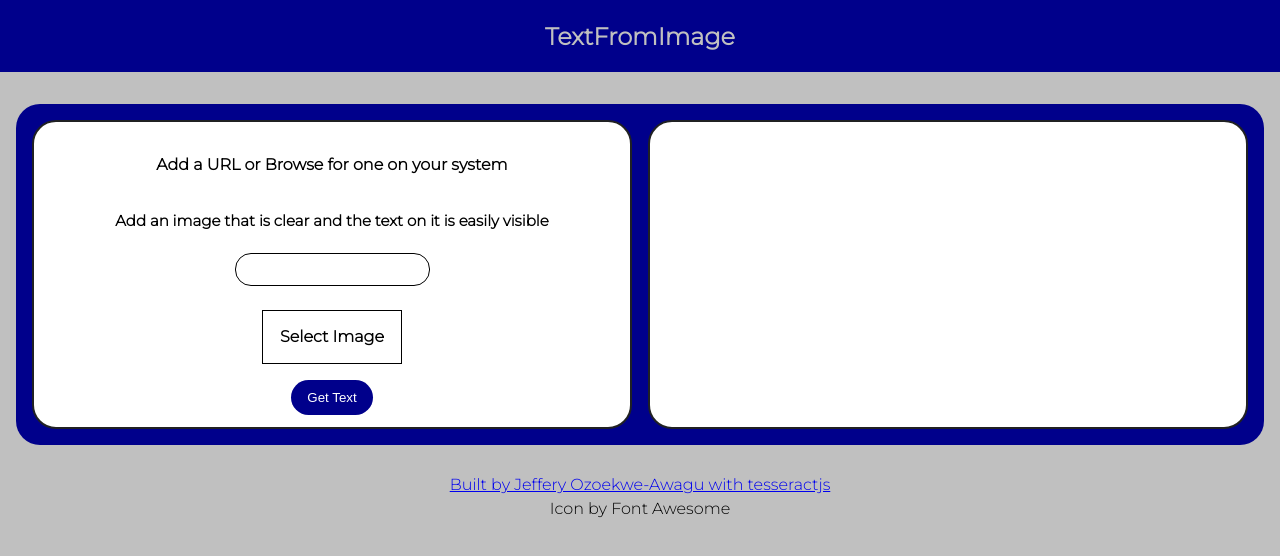
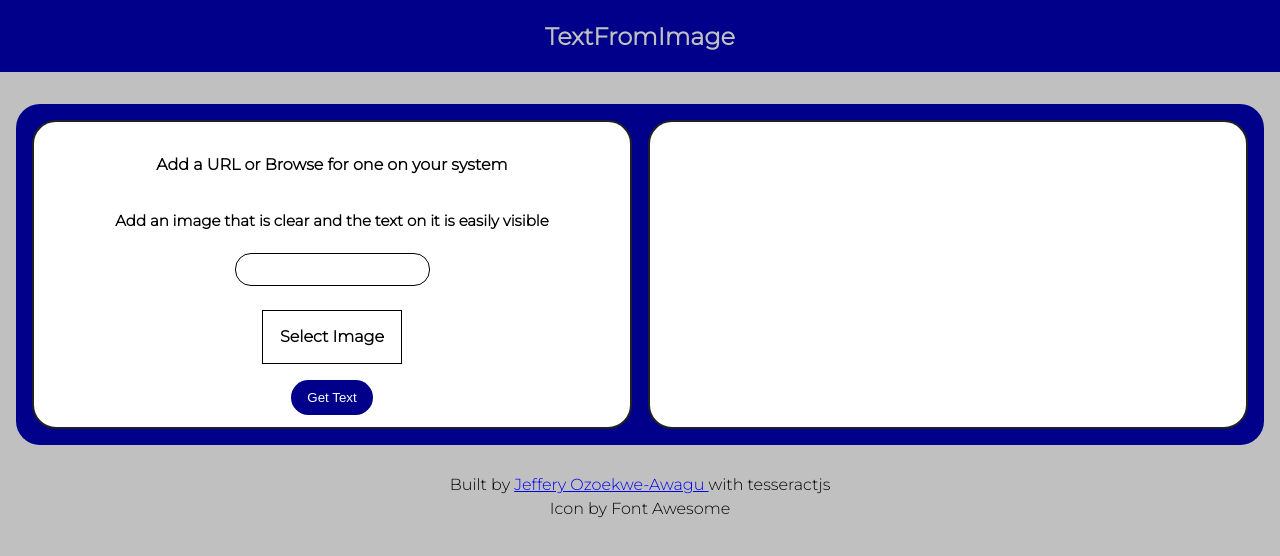
Before and after one commit to Jeffawe/TextFromImage, a React (Create React App) app: page / in a window 1280 px wide. Shown: the top 556 px of the page. Built offline with nearby package versions, Linux system fonts and the light colour scheme.

Commit message:
Update App.tsx

```diff
--- a/src/App.tsx
+++ b/src/App.tsx
@@ -13,8 +13,12 @@ const App: React.FC = () => {
     setimg(event.target.value)
   }
 
-  const pStyle = {
-    cursor: 'pointer', // Change this to 'none' to make the cursor disappear
+  const pCursor = {
+    cursor: 'pointer',
+  };
+
+  const pNone = {
+    cursor: 'pointer',
   };
 
   const handleImage = (e: any) => {
@@ -77,7 +81,7 @@ const App: React.FC = () => {
         </div>
       </div>
       <footer>
-          <a href="https://www.jeffawe.com"><p style={pStyle}>Built by Jeffery Ozoekwe-Awagu with tesseractjs</p></a>
+          <p style={pNone}>Built by <a href="https://www.jeffawe.com" style={pCursor}> Jeffery Ozoekwe-Awagu </a> with tesseractjs</p>
           <p>Icon by Font Awesome</p>
         </footer>
     </div>
```
